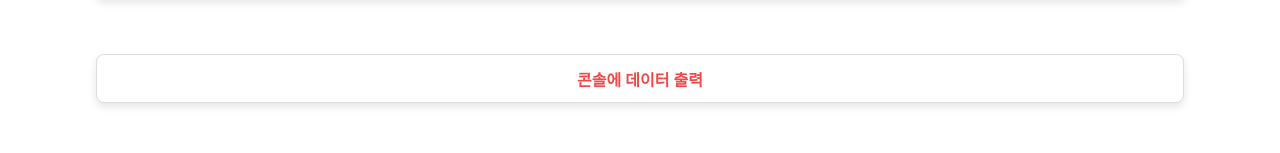
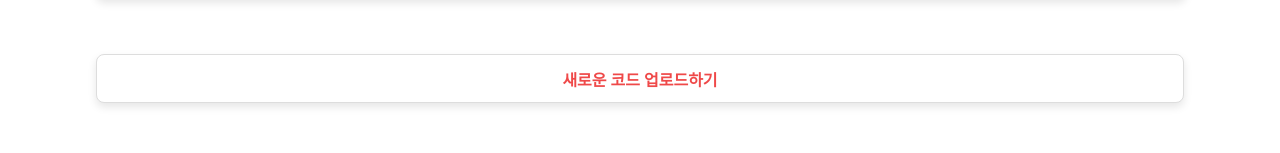
Before and after one commit to AL-PM/ALPM-web, a React (Create React App) app: page /mypage/NewCode in a window 1280 px wide. Shown: the part 745-898 px from the top of the page. Built offline with nearby package versions, Linux system fonts and the light colour scheme; a web font is replaced by a local one.

Commit message:
[MOD] MY_PAGE 새로운 코드 업로드 임시 버튼 삭제

```diff
--- a/src/MyPage/NewCodeUpload/NewCodeUpload.jsx
+++ b/src/MyPage/NewCodeUpload/NewCodeUpload.jsx
@@ -96,15 +96,6 @@ function NewCodeUpload() {
     }
   };
 
-  function tmpFn() {
-    console.log({
-      name: codeName,
-      language: language,
-      content: code.replace(/\t/g, "    "),
-      description: description
-    });
-  }
-
 
   if (upload) {
     return (
@@ -154,7 +145,6 @@ function NewCodeUpload() {
           placeholder='여기에 업로드할 코드에 대한 설명을 입력해주세요'
         />
       </div>
-      <button onClick={tmpFn} id="CodeUploadwBtn">콘솔에 데이터 출력</button>
       <button onClick={NewCodeUploadBtcFn} id="CodeUploadwBtn">새로운 코드 업로드하기</button>
     </div>
   );
```
